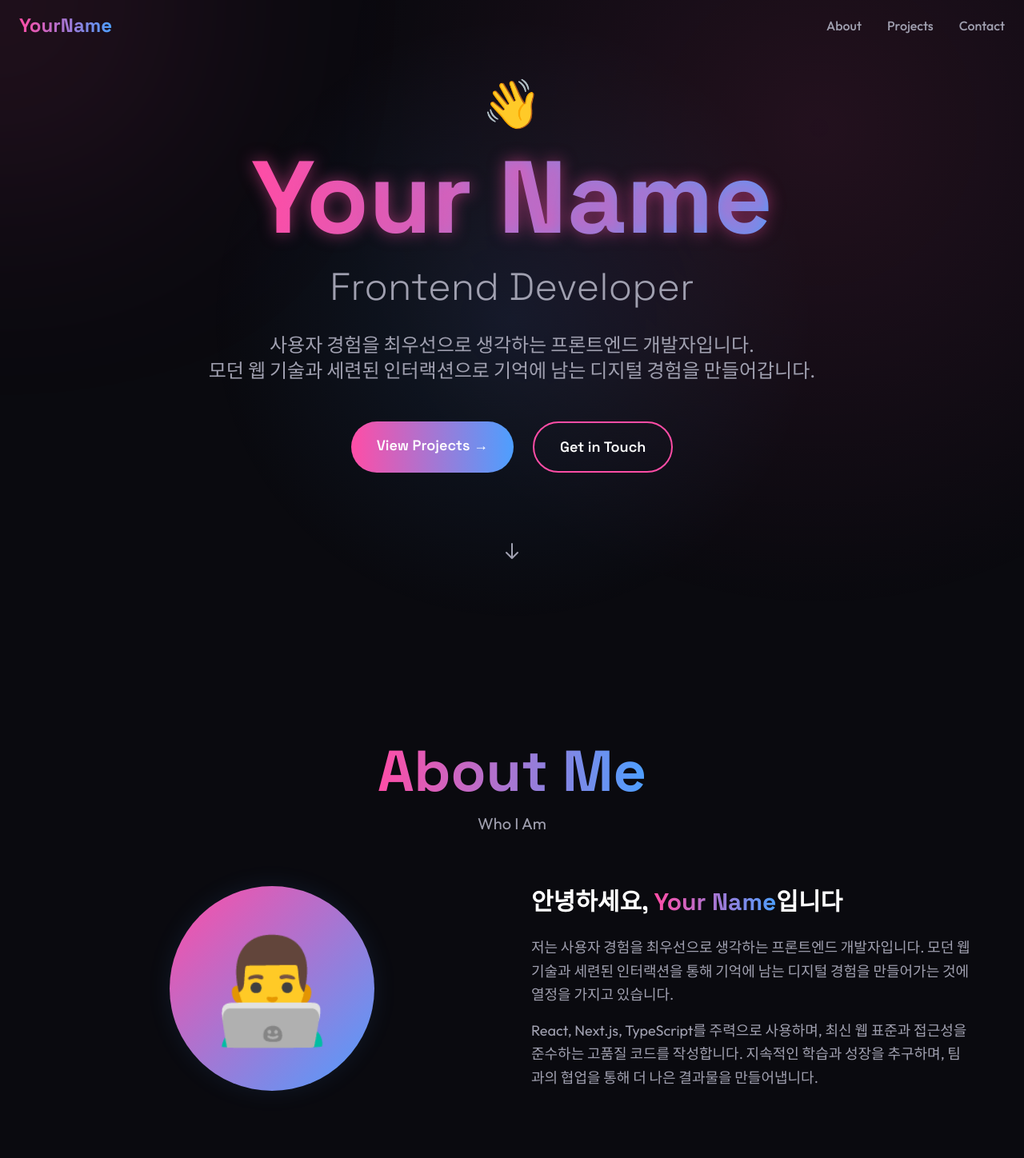
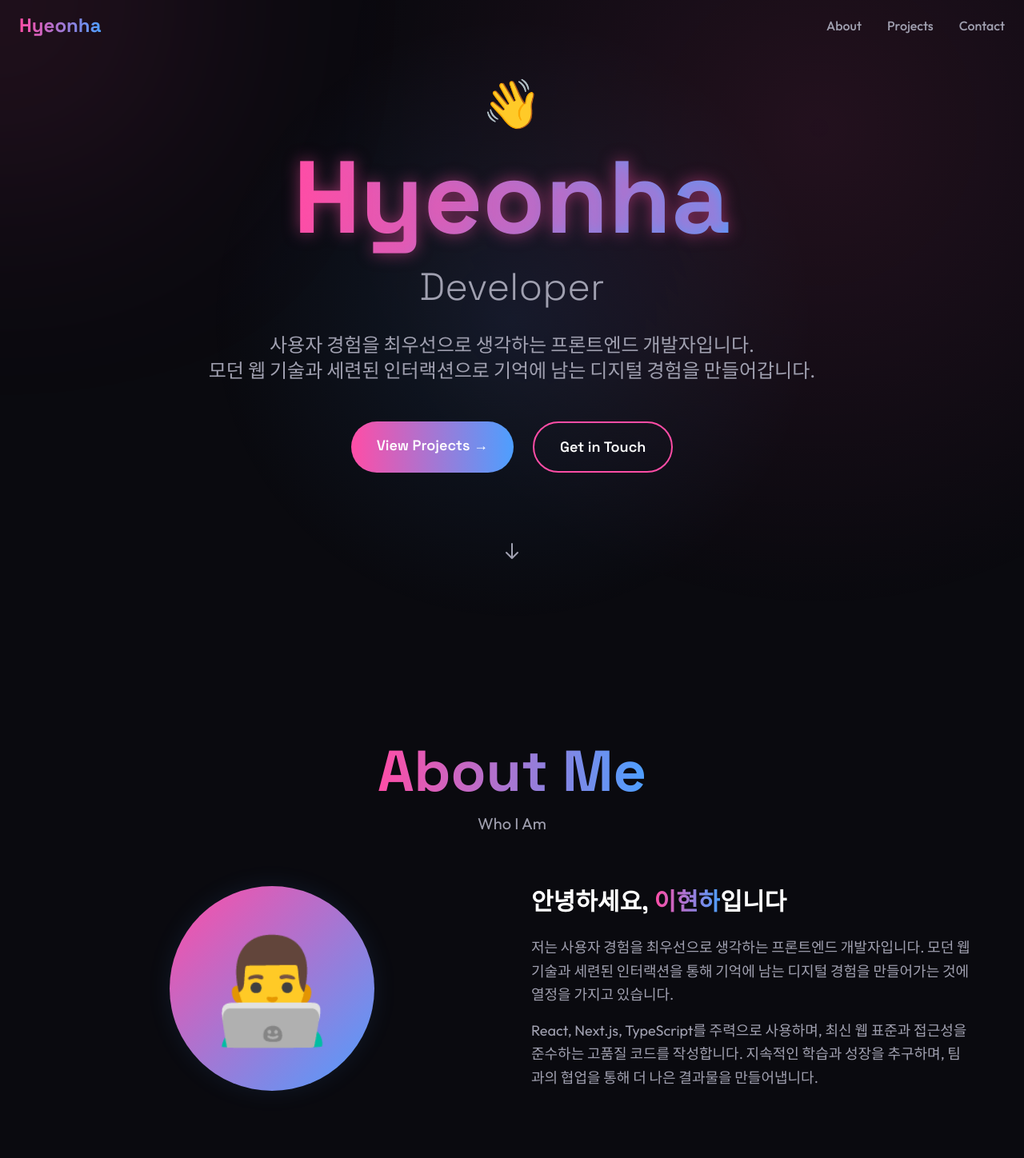
Before and after one commit to earhart123/my-portfolio, a Next.js app: page / in a window 1280 px wide. Shown: the top 1448 px of the page at 80% size. Built offline with nearby package versions, Linux system fonts and the light colour scheme.

Commit message:
feat: Update personal information

```diff
--- a/src/app/layout.tsx
+++ b/src/app/layout.tsx
@@ -15,8 +15,8 @@ const bodyFont = Outfit({
 })
 
 export const metadata: Metadata = {
-  title: 'Your Name | Portfolio',
-  description: '프론트엔드 개발자 포트폴리오',
+  title: 'Hyeonha | Portfolio',
+  description: '개발자 포트폴리오',
 }
 
 export default function RootLayout({
--- a/src/components/About.tsx
+++ b/src/components/About.tsx
@@ -54,7 +54,7 @@ export default function About() {
             transition={{ duration: 0.6 }}
           >
             <h3 className="text-3xl font-display font-bold mb-6">
-              안녕하세요, <span className="text-gradient">Your Name</span>입니다
+              안녕하세요, <span className="text-gradient">이현하</span>입니다
             </h3>
             <p className="text-lg text-[var(--text-secondary)] leading-relaxed mb-4">
               저는 사용자 경험을 최우선으로 생각하는 프론트엔드 개발자입니다. 모던 웹 기술과 세련된 인터랙션을 통해 기억에 남는 디지털 경험을 만들어가는 것에 열정을 가지고 있습니다.
--- a/src/components/Contact.tsx
+++ b/src/components/Contact.tsx
@@ -6,7 +6,7 @@ export default function Contact() {
   const socialLinks = [
     {
       name: 'GitHub',
-      url: 'https://github.com/yourusername',
+      url: 'https://github.com/earhart123',
       icon: (
         <svg className="w-6 h-6" fill="currentColor" viewBox="0 0 24 24">
           <path d="M12 0c-6.626 0-12 5.373-12 12 0 5.302 3.438 9.8 8.207 11.387.599.111.793-.261.793-.577v-2.234c-3.338.726-4.033-1.416-4.033-1.416-.546-1.387-1.333-1.756-1.333-1.756-1.089-.745.083-.729.083-.729 1.205.084 1.839 1.237 1.839 1.237 1.07 1.834 2.807 1.304 3.492.997.107-.775.418-1.305.762-1.604-2.665-.305-5.467-1.334-5.467-5.931 0-1.311.469-2.381 1.236-3.221-.124-.303-.535-1.524.117-3.176 0 0 1.008-.322 3.301 1.23.957-.266 1.983-.399 3.003-.404 1.02.005 2.047.138 3.006.404 2.291-1.552 3.297-1.23 3.297-1.23.653 1.653.242 2.874.118 3.176.77.84 1.235 1.911 1.235 3.221 0 4.609-2.807 5.624-5.479 5.921.43.372.823 1.102.823 2.222v3.293c0 .319.192.694.801.576 4.765-1.589 8.199-6.086 8.199-11.386 0-6.627-5.373-12-12-12z"/>
@@ -15,7 +15,7 @@ export default function Contact() {
     },
     {
       name: 'LinkedIn',
-      url: 'https://linkedin.com/in/yourusername',
+      url: 'https://www.linkedin.com/in/%ED%98%84%ED%95%98-%EC%9D%B4-507170206/',
       icon: (
         <svg className="w-6 h-6" fill="currentColor" viewBox="0 0 24 24">
           <path d="M19 0h-14c-2.761 0-5 2.239-5 5v14c0 2.761 2.239 5 5 5h14c2.762 0 5-2.239 5-5v-14c0-2.761-2.238-5-5-5zm-11 19h-3v-11h3v11zm-1.5-12.268c-.966 0-1.75-.79-1.75-1.764s.784-1.764 1.75-1.764 1.75.79 1.75 1.764-.783 1.764-1.75 1.764zm13.5 12.268h-3v-5.604c0-3.368-4-3.113-4 0v5.604h-3v-11h3v1.765c1.396-2.586 7-2.777 7 2.476v6.759z"/>
@@ -87,7 +87,7 @@ export default function Contact() {
           </motion.a>
 
           <p className="text-center text-[var(--text-secondary)] mt-6">
-            your.email@example.com
+            lej5769@gmail.com
           </p>
         </motion.div>
 
--- a/src/components/Footer.tsx
+++ b/src/components/Footer.tsx
@@ -14,7 +14,7 @@ export default function Footer() {
         >
           <div className="text-center md:text-left">
             <h3 className="text-2xl font-display font-bold text-gradient mb-2">
-              Your Name
+              LeeHyeonha
             </h3>
             <p className="text-[var(--text-secondary)]">
               © 2026 Your Name. Made with{' '}
--- a/src/components/Hero.tsx
+++ b/src/components/Hero.tsx
@@ -21,7 +21,7 @@ export default function Hero() {
           transition={{ delay: 0.2 }}
           className="text-7xl md:text-9xl font-display font-bold mb-6 glow-text"
         >
-          <span className="text-gradient">Your Name</span>
+          <span className="text-gradient">Hyeonha</span>
         </motion.h1>
 
         <motion.h2
@@ -30,7 +30,7 @@ export default function Hero() {
           transition={{ delay: 0.4 }}
           className="text-3xl md:text-5xl font-display font-light text-[var(--text-secondary)] mb-8"
         >
-          Frontend Developer
+          Developer
         </motion.h2>
 
         <motion.p
--- a/src/components/Navbar.tsx
+++ b/src/components/Navbar.tsx
@@ -31,7 +31,7 @@ export default function Navbar() {
           whileHover={{ scale: 1.05 }}
           whileTap={{ scale: 0.95 }}
         >
-          YourName
+          Hyeonha
         </motion.a>
 
         <div className="flex items-center gap-8">
--- a/src/components/Projects.tsx
+++ b/src/components/Projects.tsx
@@ -151,7 +151,7 @@ export default function Projects() {
           className="text-center mt-16"
         >
           <a
-            href="https://github.com/yourusername"
+            href="https://github.com/earhart123"
             target="_blank"
             rel="noopener noreferrer"
             className="inline-flex items-center gap-2 px-8 py-4 bg-[var(--bg-secondary)] rounded-full font-display font-semibold hover:shadow-[0_0_40px_rgba(255,77,166,0.3)] transition-all"
```
